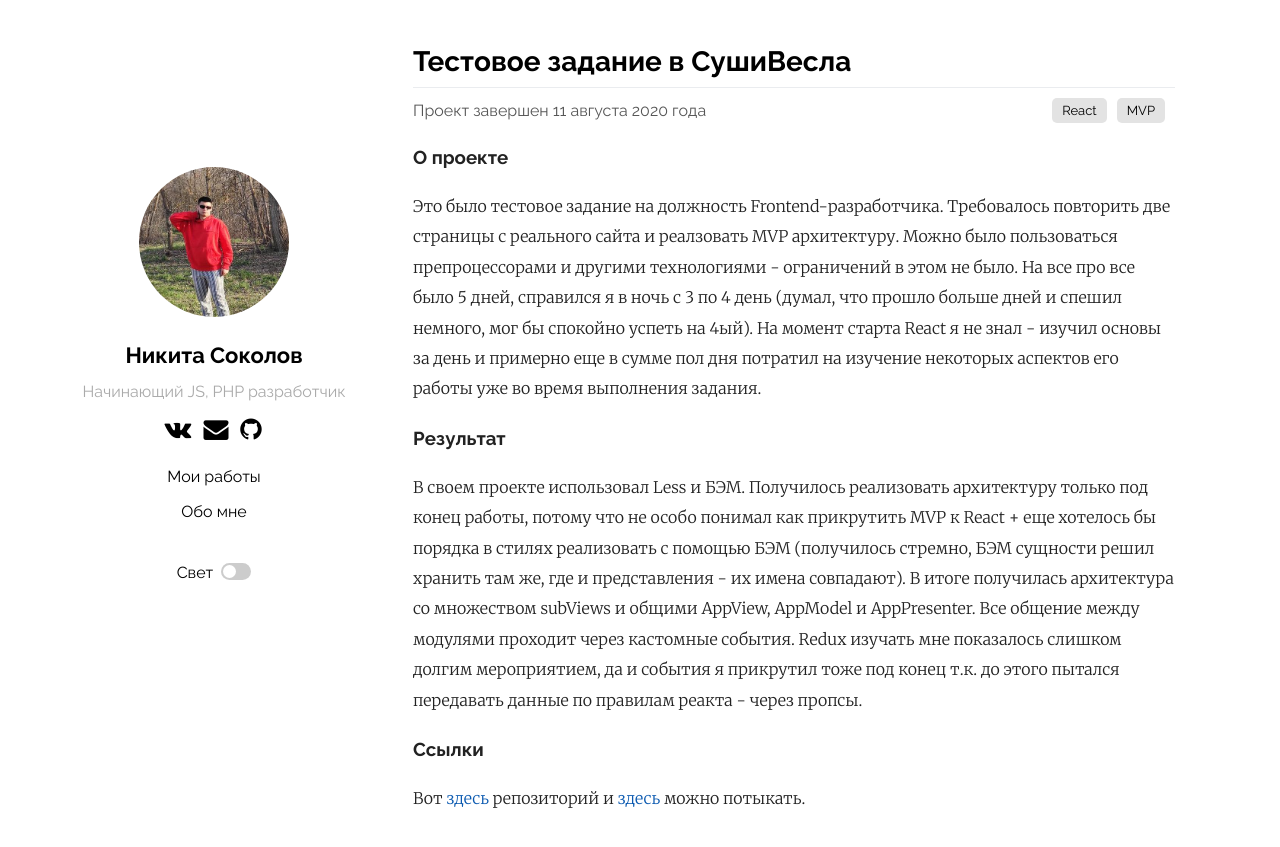
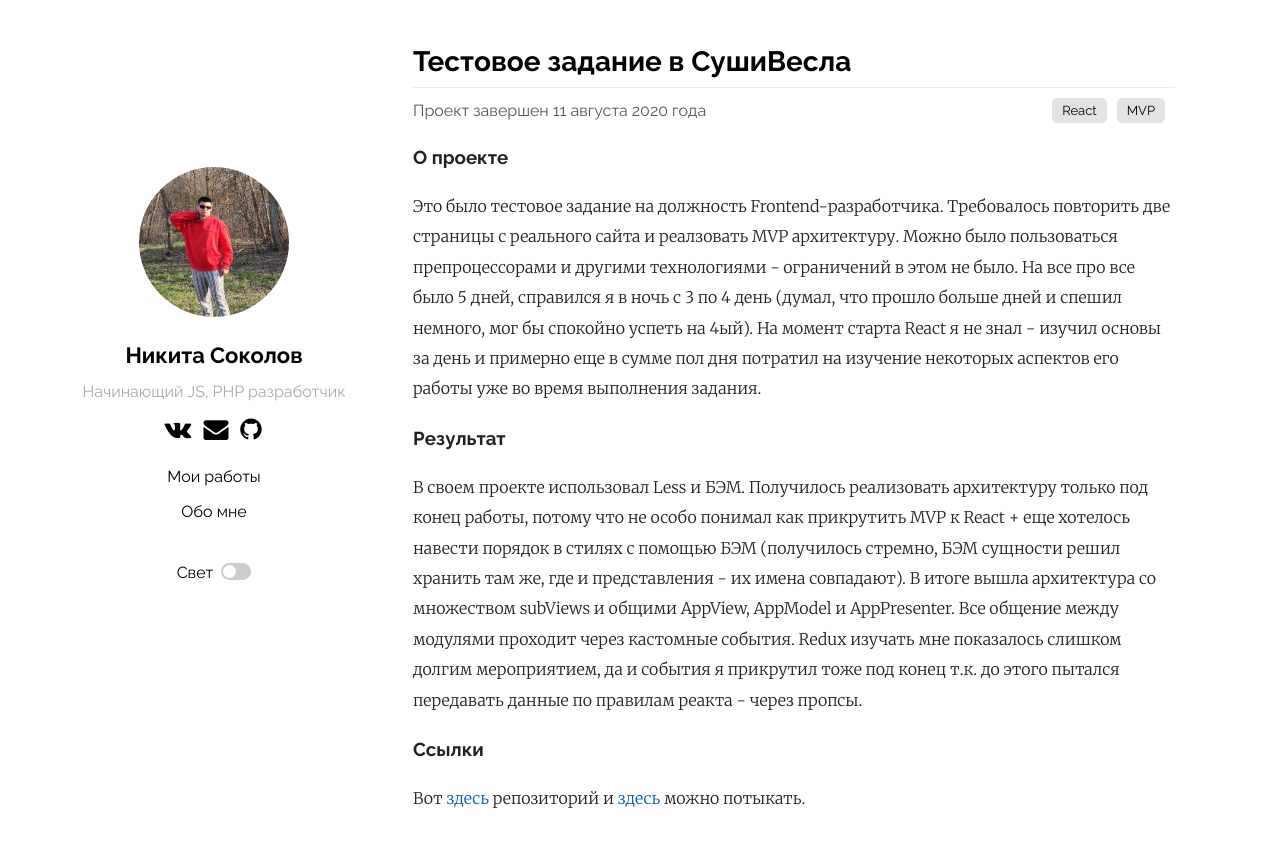
Before and after one commit to burningyouth/burningyouth.github.io, a Jekyll site: the page built from _posts/2020-07-25-sushi-vesla.markdown, in a window 1280 px wide. Shown: the top 847 px of the page. Built offline with Jekyll 4.4.1, drawn with Linux system fonts in a browser that asks for light colours.

Commit message:
Правки постов

```diff
--- a/_posts/2020-05-25-bd-lab.markdown
+++ b/_posts/2020-05-25-bd-lab.markdown
@@ -1,6 +1,6 @@
 ---
 layout: project
-title:  "Итоговая лабораторная по БД за 3 семестр"
+title:  "Итоговая лабораторная по БД за 3 курс"
 date:   2020-05-25 12:00:00 +0400
 categories: PHP MySQL
 repo: https://github.com/burningyouth/bd-lab/
--- a/_posts/2020-07-25-sushi-vesla.markdown
+++ b/_posts/2020-07-25-sushi-vesla.markdown
@@ -12,7 +12,7 @@ permalink: /projects/:title
 Это было тестовое задание на должность Frontend-разработчика. Требовалось повторить две страницы с реального сайта и реалзовать MVP архитектуру. Можно было пользоваться препроцессорами и другими технологиями - ограничений в этом не было. На все про все было 5 дней, справился я в ночь с 3 по 4 день (думал, что прошло больше дней и спешил немного, мог бы спокойно успеть на 4ый). На момент старта React я не знал - изучил основы за день и примерно еще в сумме пол дня потратил на изучение некоторых аспектов его работы уже во время выполнения задания.
 
 ### Результат
-В своем проекте использовал Less и БЭМ. Получилось реализовать архитектуру только под конец работы, потому что не особо понимал как прикрутить MVP к React + еще хотелось бы порядка в стилях реализовать с помощью БЭМ (получилось стремно, БЭМ cущности решил хранить там же, где и представления - их имена совпадают). В итоге получилась архитектура со множеством subViews и общими AppView, AppModel и AppPresenter. Все общение между модулями проходит через кастомные события. Redux изучать мне показалось слишком долгим мероприятием, да и события я прикрутил тоже под конец т.к. до этого пытался передавать данные по правилам реакта - через пропсы.
+В своем проекте использовал Less и БЭМ. Получилось реализовать архитектуру только под конец работы, потому что не особо понимал как прикрутить MVP к React + еще хотелось навести порядок в стилях с помощью БЭМ (получилось стремно, БЭМ cущности решил хранить там же, где и представления - их имена совпадают). В итоге вышла архитектура со множеством subViews и общими AppView, AppModel и AppPresenter. Все общение между модулями проходит через кастомные события. Redux изучать мне показалось слишком долгим мероприятием, да и события я прикрутил тоже под конец т.к. до этого пытался передавать данные по правилам реакта - через пропсы.
 
 ### Ссылки
 Вот [здесь]({{page.repo}}) репозиторий и [здесь]({{page.env}}) можно потыкать.
```
